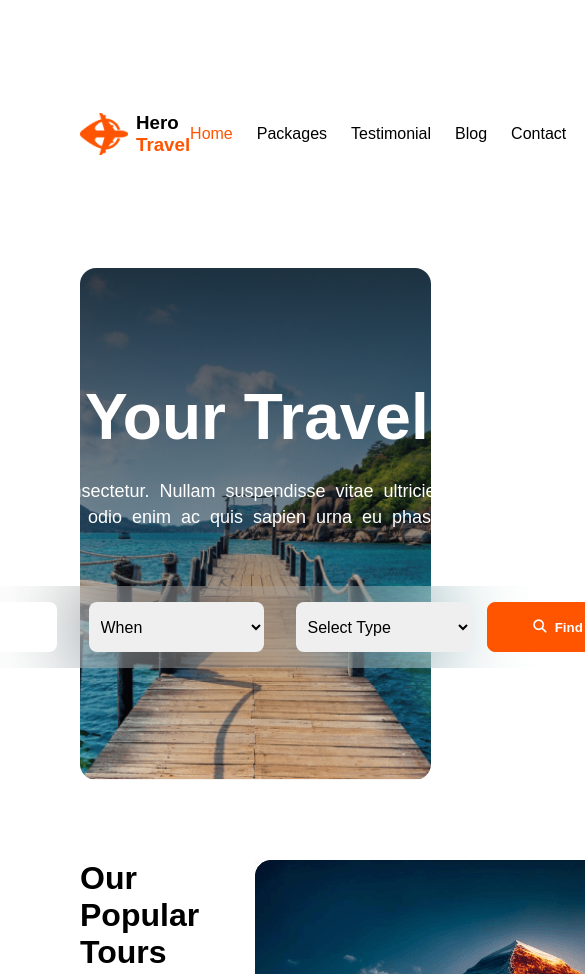
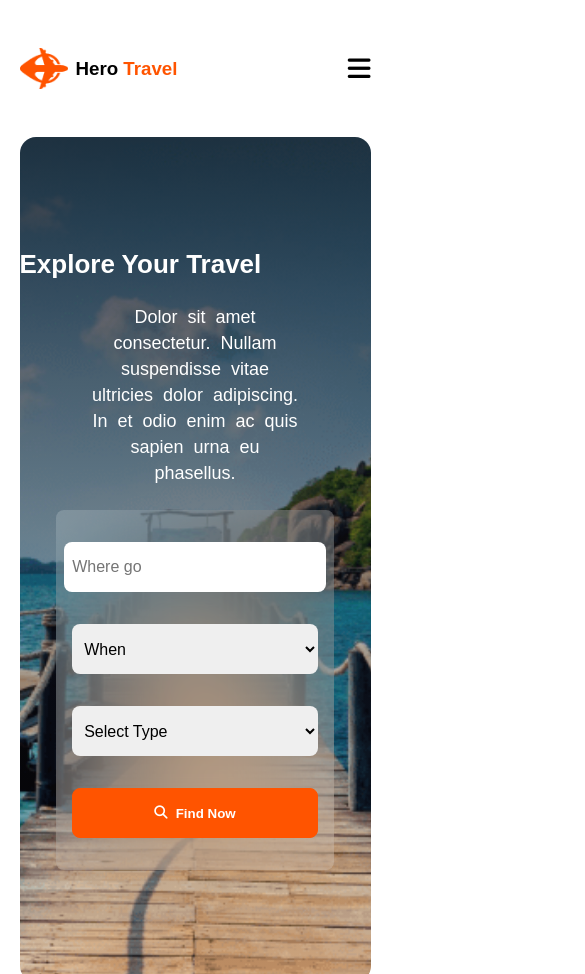
Before and after one commit to tasmia-munira/Hero-Travel, a plain HTML site: page index.html in a window 390 px wide. Shown: the top 974 px of the page, 585 px wide, since content can reach past the window. Drawn offline with Linux system fonts and the light colour scheme.

Commit message:
made the website responsive

```diff
--- a/footer.css
+++ b/footer.css
@@ -3,7 +3,7 @@
     padding: 2rem 0;
 }
 
-.logo {
+.footer-section .logo {
     margin: 2rem auto;
 
 }
--- a/index.html
+++ b/index.html
@@ -20,6 +20,7 @@
     <link rel="stylesheet" href="./tour.css">
     <link rel="stylesheet" href="./destination.css">
     <link rel="stylesheet" href="./footer.css">
+    <link rel="stylesheet" href="./responsive.css">
 </head>
 <body class="mulish-font">
     <header>
@@ -39,6 +40,9 @@
             <p>Blog</p>
             <p>Contact</p>
 
+         </div>
+         <div class="ham-burger">
+            <i class="fa-solid fa-bars"></i>
          </div>
     </nav>
 
--- /dev/null
+++ b/responsive.css
@@ -0,0 +1,60 @@
+@media screen and (max-width: 600px) {
+    .nav-options{
+        display: none;
+    }
+
+.ham-burger {
+    display: block;
+}
+.ham-burger i {
+    font-size: 26px;
+}
+
+.explore-container h3 {
+    margin: 0 auto;
+    justify-content: center;
+    align-items: center;
+    font-size: 26px;
+}
+.container {
+    margin: 3rem auto;
+}
+
+p {
+    font-size: 16px;
+}
+.explore-container h3 {
+    font-size: 26px;
+}
+
+.explore-container p {
+    width: 60%;
+}
+
+.travel-inputs {
+    flex-direction: column;
+    width: 70%;
+    margin: auto;
+}
+
+.travel-inputs input,
+.travel-inputs select,
+.travel-inputs button {
+    width: 100%;
+    margin: 1rem 0;
+}
+
+.tour-section,
+.row-1,
+.row-2,
+.row-3 {
+    grid-template-columns: 1fr;
+}
+
+.footer-section .logo {
+    justify-content: center;
+    /* align-items: center; */
+}
+
+
+}
--- a/styles.css
+++ b/styles.css
@@ -128,3 +128,7 @@ input, select {
     font-weight: bold;
     cursor: pointer;
 }
+
+.ham-burger {
+    display: none;
+}
--- a/tour.css
+++ b/tour.css
@@ -1,10 +1,17 @@
 .tour-section {
-    display: flex;
-    justify-content: space-between;
-    /* display: grid;
+    /* display: flex;
+    justify-content: space-between; */
+    display: grid;
     grid-template-columns: 1fr 1fr;
-    gap: 3rem;     */
+    gap: 3rem;
 }
+
+.tour-section img {
+    width: 100%;
+    height: 100%;
+}
+
+
 
 .text-content {
     display: flex;
```
